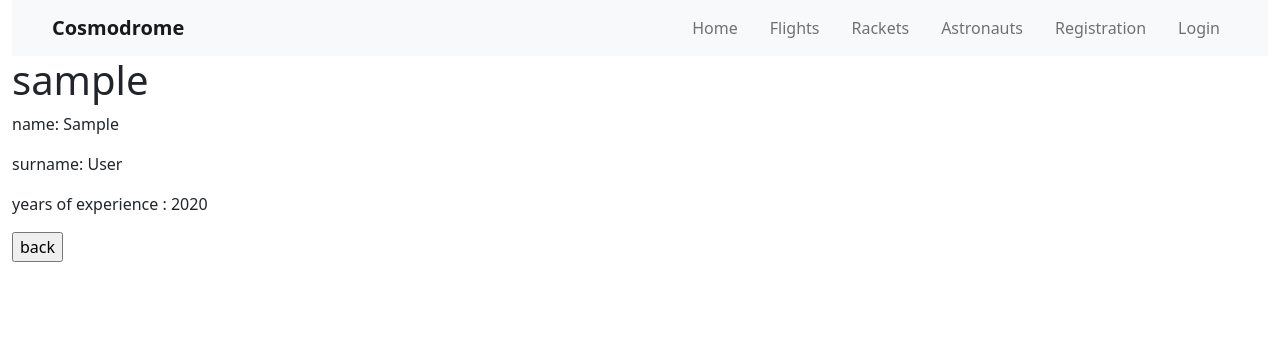
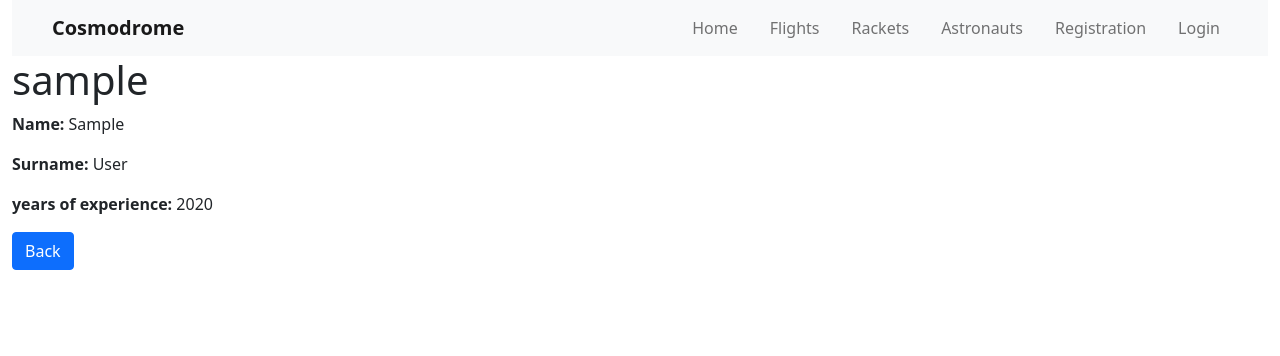
Before and after one commit to Timur5050/cosmodrome, a Django app: page /astronauts/1/details/ in a window 1280 px wide. Shown: the top 356 px of the page. Run offline with Django 5.2, Linux system fonts and the light colour scheme; tables that the repository leaves empty hold one stand-in row (values such as "Sample post").

Commit message:
changed astronaut details template

```diff
--- a/templates/hangar/astronaut_details.html
+++ b/templates/hangar/astronaut_details.html
@@ -1,11 +1,15 @@
 {% extends "base.html" %}
 
 {% block content %}
-<h1> {{ astronaut.username }} </h1>
-<p>name: {{ astronaut.first_name }}</p>
-<p>surname: {{ astronaut.last_name }}</p>
-<p>years of experience : {{ astronaut.year_of_experience }}</p>
-<form action="{% url 'hangar:astronaut-list' %}" method="get">
-  <input type="submit" value="back">
-</form>
+<div class="flight-details">
+  <h1 class="flight-name">{{ astronaut.username }}</h1>
+  <div class="flight-info">
+    <p><strong>Name:</strong> {{ astronaut.first_name }}</p>
+    <p><strong>Surname:</strong> {{ astronaut.last_name }}</p>
+    <p><strong>years of experience:</strong> {{ astronaut.year_of_experience }}</p>
+  </div>
+  <form action="{% url 'hangar:astronaut-list' %}" method="get" class="back-form">
+    <input type="submit" value="Back" class="btn btn-primary">
+  </form>
+</div>
 {% endblock %}
```
